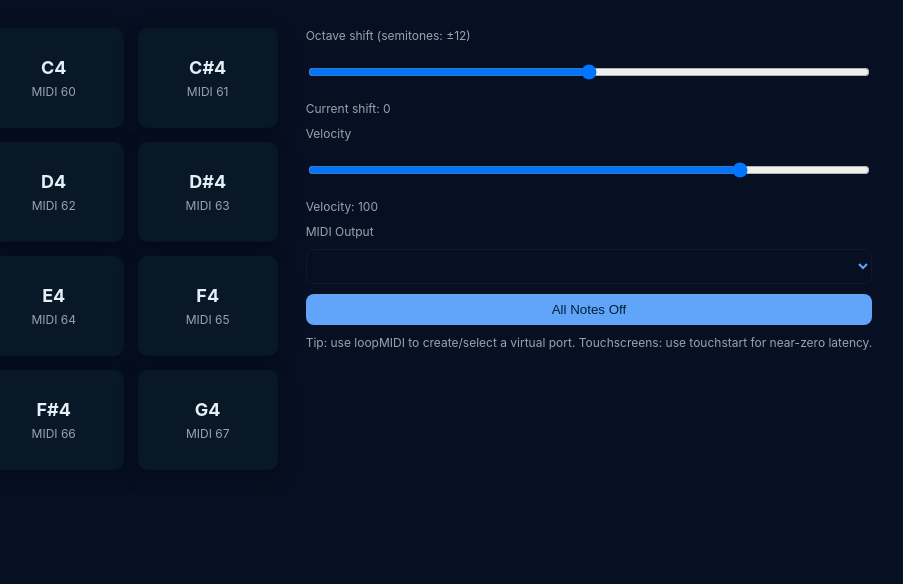
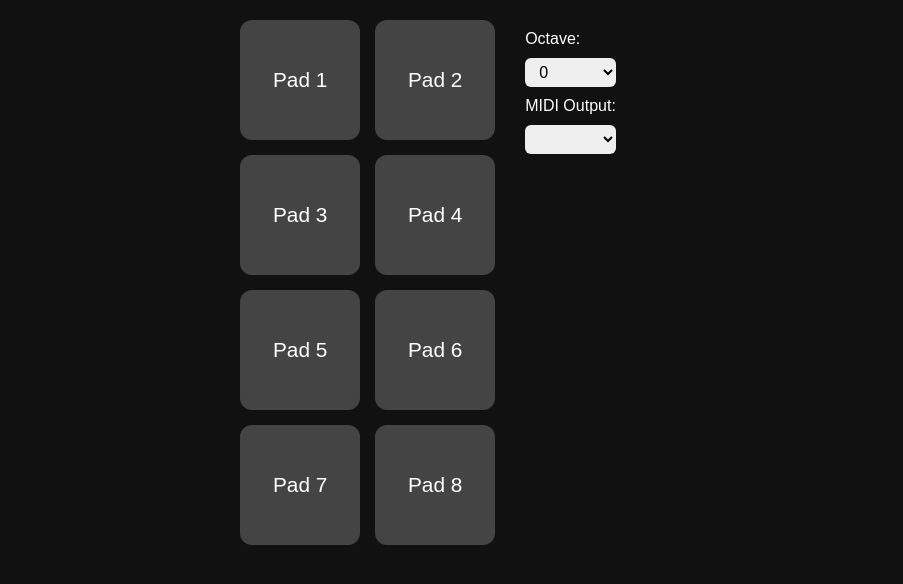
Before and after one commit to imswiming/midi-piano, a plain HTML site: page index.html in a window 1280 px wide. Shown: the whole page, without its empty margins (212-1115 px from the left). Drawn offline with Linux system fonts and the light colour scheme.

Commit message:
Refactor index.html for MIDI Pad with Octave Control
Updated the HTML structure and styles for the MIDI Pad, adding octave control and improving layout.

```diff
--- a/index.html
+++ b/index.html
@@ -3,167 +3,149 @@
 <head>
 <meta charset="UTF-8" />
 <meta name="viewport" content="width=device-width, initial-scale=1.0" />
-<title>2x4 MIDI Pad (C4) — Optimized</title>
+<title>2x4 MIDI Pad (C4) with Octave Control</title>
 <style>
-  :root{--bg:#071022;--panel:#0b1220;--accent:#60a5fa;--muted:#9ca3af}
-  html,body{height:100%;margin:0;background:var(--bg);color:#e6eef8;font-family:Inter,system-ui,Segoe UI,Roboto,Arial}
-  .container{display:flex;align-items:flex-start;justify-content:center;height:100%;padding:28px;box-sizing:border-box}
-  .pad-grid{display:grid;grid-template-columns:repeat(2,140px);grid-template-rows:repeat(4,100px);gap:14px;touch-action:manipulation;-webkit-tap-highlight-color:transparent}
-  .pad{background:#081827;border-radius:10px;display:flex;flex-direction:column;align-items:center;justify-content:center;user-select:none;cursor:pointer;-webkit-user-select:none;transition:transform .06s;box-shadow:0 6px 18px rgba(2,6,23,.6)}
-  .pad:active,.pad.active{transform:translateY(2px);box-shadow:0 3px 8px rgba(2,6,23,.5)}
-  .pad .note{font-weight:700;font-size:18px}
-  .pad .midi{font-size:12px;color:var(--muted);margin-top:6px}
-  .controls{display:flex;flex-direction:column;gap:10px;margin-left:28px;min-width:220px}
-  select,input[type=range],button{background:transparent;border:1px solid rgba(255,255,255,0.04);padding:8px;border-radius:8px;color:var(--accent)}
-  label{font-size:13px;color:var(--muted)}
-  .hint{font-size:12px;color:var(--muted)}
-  button{background:var(--accent);color:#042033;border:none}
+  body {
+    display: flex;
+    align-items: flex-start;
+    justify-content: center;
+    height: 100vh;
+    background: #111;
+    color: #fff;
+    font-family: sans-serif;
+    gap: 30px;
+    margin: 0;
+    padding: 20px;
+  }
+  .container {
+    display: flex;
+    flex-direction: row;
+    align-items: flex-start;
+    gap: 30px;
+  }
+  .pad-grid {
+    display: grid;
+    grid-template-columns: repeat(2, 120px);
+    grid-template-rows: repeat(4, 120px);
+    gap: 15px;
+  }
+  .pad {
+    background: #444;
+    border-radius: 12px;
+    display: flex;
+    align-items: center;
+    justify-content: center;
+    font-size: 1.3em;
+    touch-action: manipulation;
+    user-select: none;
+    transition: background 0.1s;
+  }
+  .pad.active {
+    background: #0f0;
+  }
+  .controls {
+    display: flex;
+    flex-direction: column;
+    gap: 10px;
+    margin-top: 10px;
+  }
+  select, button {
+    font-size: 1em;
+    padding: 5px 10px;
+    border-radius: 6px;
+    border: none;
+  }
 </style>
 </head>
 <body>
   <div class="container">
     <div class="pad-grid" id="padGrid"></div>
-
-    <div class="controls" id="controls">
-      <label class="hint">Octave shift (semitones: ±12)</label>
-      <input id="octave" type="range" min="-2" max="2" value="0" step="1">
-      <div class="hint">Current shift: <span id="octVal">0</span></div>
-
-      <label class="hint">Velocity</label>
-      <input id="velocity" type="range" min="1" max="127" value="100">
-      <div class="hint">Velocity: <span id="velVal">100</span></div>
-
-      <label class="hint">MIDI Output</label>
+    <div class="controls">
+      <label for="octave">Octave:</label>
+      <select id="octave">
+        <option value="-2">-2</option>
+        <option value="-1">-1</option>
+        <option value="0" selected>0</option>
+        <option value="1">+1</option>
+        <option value="2">+2</option>
+      </select>
+      <label for="midiOutput">MIDI Output:</label>
       <select id="midiOutput"></select>
-
-      <button id="allOff">All Notes Off</button>
-      <div class="hint">Tip: use loopMIDI to create/select a virtual port. Touchscreens: use touchstart for near-zero latency.</div>
     </div>
   </div>
 
 <script>
-/* ==========================
-   Optimized 2x4 MIDI Pad
-   - preallocated messages
-   - cached DOM refs
-   - touchstart with passive:false + preventDefault
-   - typed arrays
-   - minimal hot-path work
-   ==========================*/
+let midi = null;
+let output = null;
+let baseNote = 60; // C4
+let octaveShift = 0;
 
-// --- constants & helpers ---
-const NOTE_NAMES = ['C','C#','D','D#','E','F','F#','G','G#','A','A#','B'];
-const BASE_START = 60; // C4
-const PAD_COUNT = 8;
+const pads = [];
 
-function noteName(n){ return NOTE_NAMES[n % 12] + (Math.floor(n/12)-1); }
+for (let i = 0; i < 8; i++) {
+  pads.push({ note: baseNote + i, label: `C${Math.floor((baseNote + i) / 12)}` });
+}
 
-// --- cached DOM elements ---
 const padGrid = document.getElementById('padGrid');
-const octaveEl = document.getElementById('octave');
-const octVal = document.getElementById('octVal');
-const velocityEl = document.getElementById('velocity');
-const velVal = document.getElementById('velVal');
-const midiSelect = document.getElementById('midiOutput');
-const allOffBtn = document.getElementById('allOff');
 
-// --- MIDI state (cached for direct access) ---
-let midiAccess = null;
-let selectedOutput = null;
-let octaveShift = 0; // in octaves (±2)
+pads.forEach((pad, i) => {
+  const el = document.createElement('div');
+  el.className = 'pad';
+  el.textContent = `Pad ${i + 1}`;
 
-// Preallocated message buffers for each pad (we'll update note byte on octave change)
-const padOnMsgs = new Array(PAD_COUNT);
-const padOffMsgs = new Array(PAD_COUNT);
+  const noteOn = () => {
+    el.classList.add('active');
+    sendMIDI(0x90, pad.note + octaveShift * 12, 100);
+  };
+  const noteOff = () => {
+    el.classList.remove('active');
+    sendMIDI(0x80, pad.note + octaveShift * 12, 0);
+  };
 
-// Hold references to pad elements for instant access
-const padEls = new Array(PAD_COUNT);
+  el.addEventListener('touchstart', e => { e.preventDefault(); noteOn(); });
+  el.addEventListener('touchend', e => { e.preventDefault(); noteOff(); });
+  el.addEventListener('mousedown', noteOn);
+  el.addEventListener('mouseup', noteOff);
+  el.addEventListener('mouseleave', noteOff);
 
-// --- build pads (runs once) ---
-(function buildPads(){
-  for(let i=0;i<PAD_COUNT;i++){
-    const el = document.createElement('div');
-    el.className = 'pad';
-    const midi = BASE_START + i; // initial
-    el.innerHTML = `<div class="note">${noteName(midi)}</div><div class="midi">MIDI ${midi}</div>`;
-    padGrid.appendChild(el);
-    padEls[i] = el;
-    // create typed arrays filled with placeholder note; we'll set note byte later
-    padOnMsgs[i] = new Uint8Array([0x90, midi & 0x7f, Number(velocityEl.value) & 0x7f]);
-    padOffMsgs[i] = new Uint8Array([0x80, midi & 0x7f, 0x00]);
+  padGrid.appendChild(el);
+});
 
-    // HOT-PATH: minimal inline handlers. Use touchstart (passive:false) + click fallback
-    el.addEventListener('touchstart', (e)=>{ e.preventDefault(); el.classList.add('active'); selectedOutput && selectedOutput.send(padOnMsgs[i]); }, {passive:false});
-    el.addEventListener('touchend',   (e)=>{ e.preventDefault(); el.classList.remove('active'); selectedOutput && selectedOutput.send(padOffMsgs[i]); }, {passive:false});
-    // mouse
-    el.addEventListener('mousedown',  ()=>{ el.classList.add('active'); selectedOutput && selectedOutput.send(padOnMsgs[i]); });
-    el.addEventListener('mouseup',    ()=>{ el.classList.remove('active'); selectedOutput && selectedOutput.send(padOffMsgs[i]); });
-    el.addEventListener('mouseleave', ()=>{ el.classList.remove('active'); selectedOutput && selectedOutput.send(padOffMsgs[i]); });
-  }
-})();
-
-// --- update messages when octave or velocity changes ---
-function updatePadMessages(){
-  const vel = Number(velocityEl.value) & 0x7f;
-  const shift = Number(octaveEl.value) * 12; // semitone shift
-  octaveShift = Number(octaveEl.value);
-  octVal.textContent = octaveShift;
-  velVal.textContent = vel;
-
-  for(let i=0;i<PAD_COUNT;i++){
-    const midi = (BASE_START + i + shift) & 0x7f;
-    // update DOM note label fast (direct child nodes)
-    const el = padEls[i];
-    const noteDiv = el.firstElementChild; // .note
-    const midiDiv = noteDiv.nextElementSibling; // .midi
-    noteDiv.textContent = noteName(midi);
-    midiDiv.textContent = 'MIDI ' + midi;
-
-    // reuse typed arrays, only update the note byte
-    padOnMsgs[i][1] = midi;
-    padOnMsgs[i][2] = vel;
-    padOffMsgs[i][1] = midi;
+async function initMIDI() {
+  if (navigator.requestMIDIAccess) {
+    midi = await navigator.requestMIDIAccess();
+    updateOutputs();
+  } else {
+    alert('WebMIDI not supported');
   }
 }
 
-// --- MIDI init & populate (cached operations) ---
-async function initMIDI(){
-  if(!navigator.requestMIDIAccess){ return; }
-  try{
-    midiAccess = await navigator.requestMIDIAccess({sysex:false});
-    midiAccess.onstatechange = populateOutputs; // refresh when devices change
-    populateOutputs();
-  }catch(e){ /* ignore */ }
+function updateOutputs() {
+  const outputSelect = document.getElementById('midiOutput');
+  outputSelect.innerHTML = '';
+  midi.outputs.forEach(port => {
+    const opt = document.createElement('option');
+    opt.value = port.id;
+    opt.textContent = port.name;
+    outputSelect.appendChild(opt);
+  });
+  output = midi.outputs.values().next().value;
 }
 
-function populateOutputs(){
-  // minimal DOM work in one shot
-  midiSelect.innerHTML = '';
-  const outs = Array.from(midiAccess.outputs.values());
-  for(const o of outs){
-    const opt = document.createElement('option'); opt.value = o.id; opt.textContent = o.name || (o.manufacturer || 'MIDI Output'); midiSelect.appendChild(opt);
-  }
-  // auto-select first
-  if(outs.length) { selectedOutput = outs[0]; midiSelect.value = selectedOutput.id; }
+function sendMIDI(cmd, note, velocity) {
+  if (output) output.send([cmd, note, velocity]);
 }
 
-midiSelect.addEventListener('change', ()=>{ selectedOutput = midiAccess.outputs.get(midiSelect.value); });
-
-// All Notes Off (send to all outputs quickly)
-allOffBtn.addEventListener('click', ()=>{
-  if(!midiAccess) return;
-  midiAccess.outputs.forEach(o=>{ try{ o.send([0xB0,0x7B,0x00]); }catch(e){} });
-  padEls.forEach(p=>p.classList.remove('active'));
+document.getElementById('midiOutput').addEventListener('change', e => {
+  const id = e.target.value;
+  output = midi.outputs.get(id);
 });
 
-// update on controls
-octaveEl.addEventListener('input', ()=>{ updatePadMessages(); });
-velocityEl.addEventListener('input', ()=>{ updatePadMessages(); });
+document.getElementById('octave').addEventListener('change', e => {
+  octaveShift = parseInt(e.target.value);
+});
 
-// initial update
-updatePadMessages();
 initMIDI();
-
 </script>
 </body>
 </html>
```
